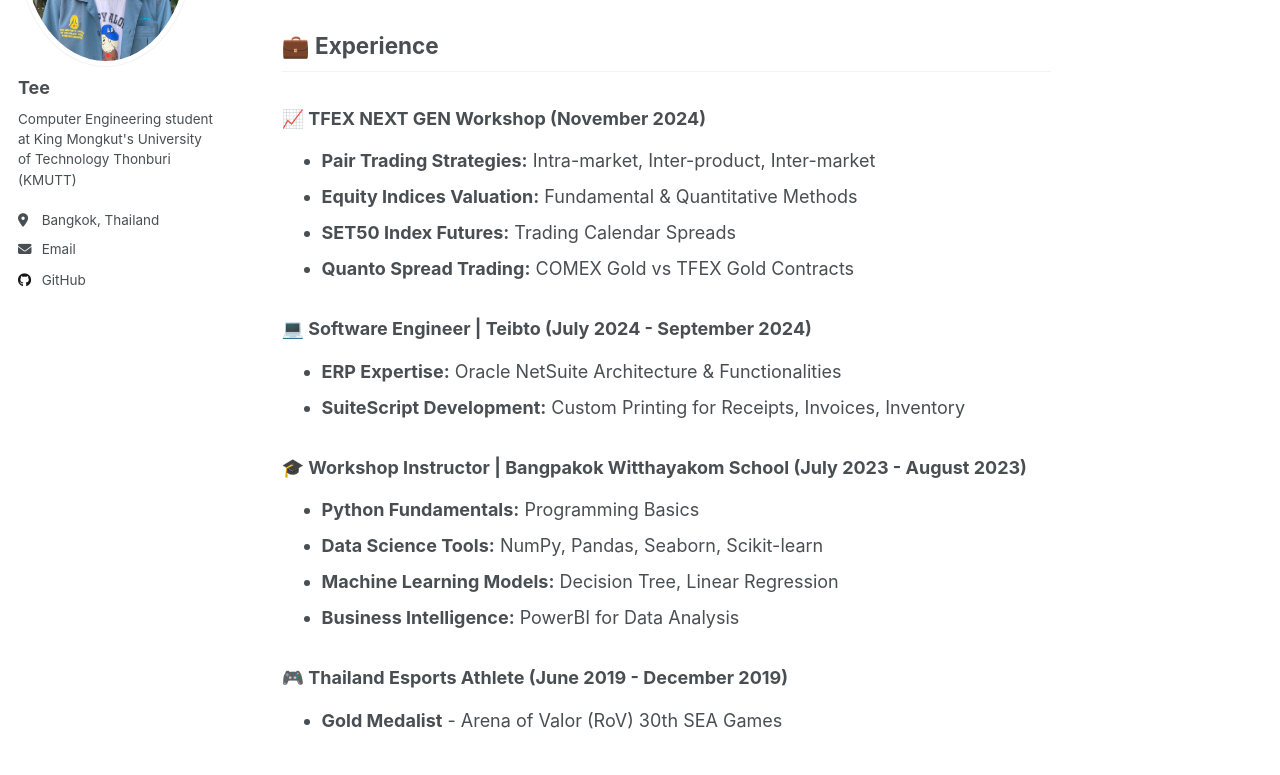
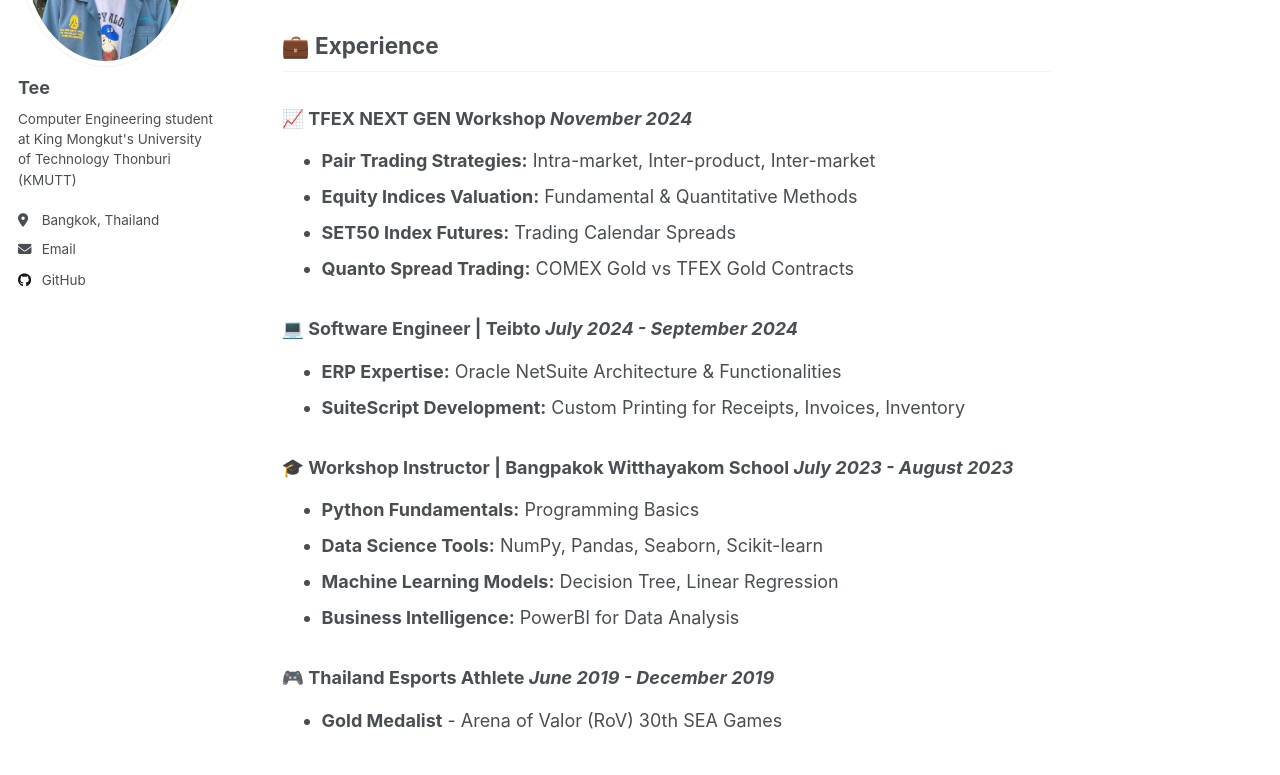
Before and after one commit to ChanonTee/ChanonTee.github.io, a Jekyll site: the page built from _pages/about.md, in a window 1280 px wide and 1400 px high, scrolled down 432 px. Shown: the part 268-1043 px from the top of the window. Built offline with Jekyll 4.4.1, drawn with Linux system fonts in a browser that asks for light colours.

```diff
--- a/_pages/about.md
+++ b/_pages/about.md
@@ -15,7 +15,7 @@ redirect_from:
 
 - **Bachelor of Engineering in Computer Engineering** <br />
   **King Mongkut’s University of Technology Thonburi (KMUTT)** <br />
-  **GPAX 3.59** <br />
+  GPAX 3.59 <br />
   _2021 - Expected 2025_
 
 ## 🛠 Skills
@@ -26,21 +26,21 @@ redirect_from:
 
 ## 💼 Experience
 
-### 📈 **TFEX NEXT GEN Workshop** (November 2024)
+### 📈 **TFEX NEXT GEN Workshop**  _November 2024_
 - **Pair Trading Strategies:** Intra-market, Inter-product, Inter-market
 - **Equity Indices Valuation:** Fundamental & Quantitative Methods
 - **SET50 Index Futures:** Trading Calendar Spreads
 - **Quanto Spread Trading:** COMEX Gold vs TFEX Gold Contracts
 
-### 💻 **Software Engineer** | Teibto (July 2024 - September 2024)
+### 💻 **Software Engineer** | Teibto _July 2024 - September 2024_
 - **ERP Expertise:** Oracle NetSuite Architecture & Functionalities
 - **SuiteScript Development:** Custom Printing for Receipts, Invoices, Inventory
 
-### 🎓 **Workshop Instructor** | Bangpakok Witthayakom School (July 2023 - August 2023)
+### 🎓 **Workshop Instructor** | Bangpakok Witthayakom School _July 2023 - August 2023_
 - **Python Fundamentals:** Programming Basics
 - **Data Science Tools:** NumPy, Pandas, Seaborn, Scikit-learn
 - **Machine Learning Models:** Decision Tree, Linear Regression
 - **Business Intelligence:** PowerBI for Data Analysis
 
-### 🎮 **Thailand Esports Athlete** (June 2019 - December 2019)
+### 🎮 **Thailand Esports Athlete** _June 2019 - December 2019_
 - **Gold Medalist** - Arena of Valor (RoV) 30th SEA Games
```
